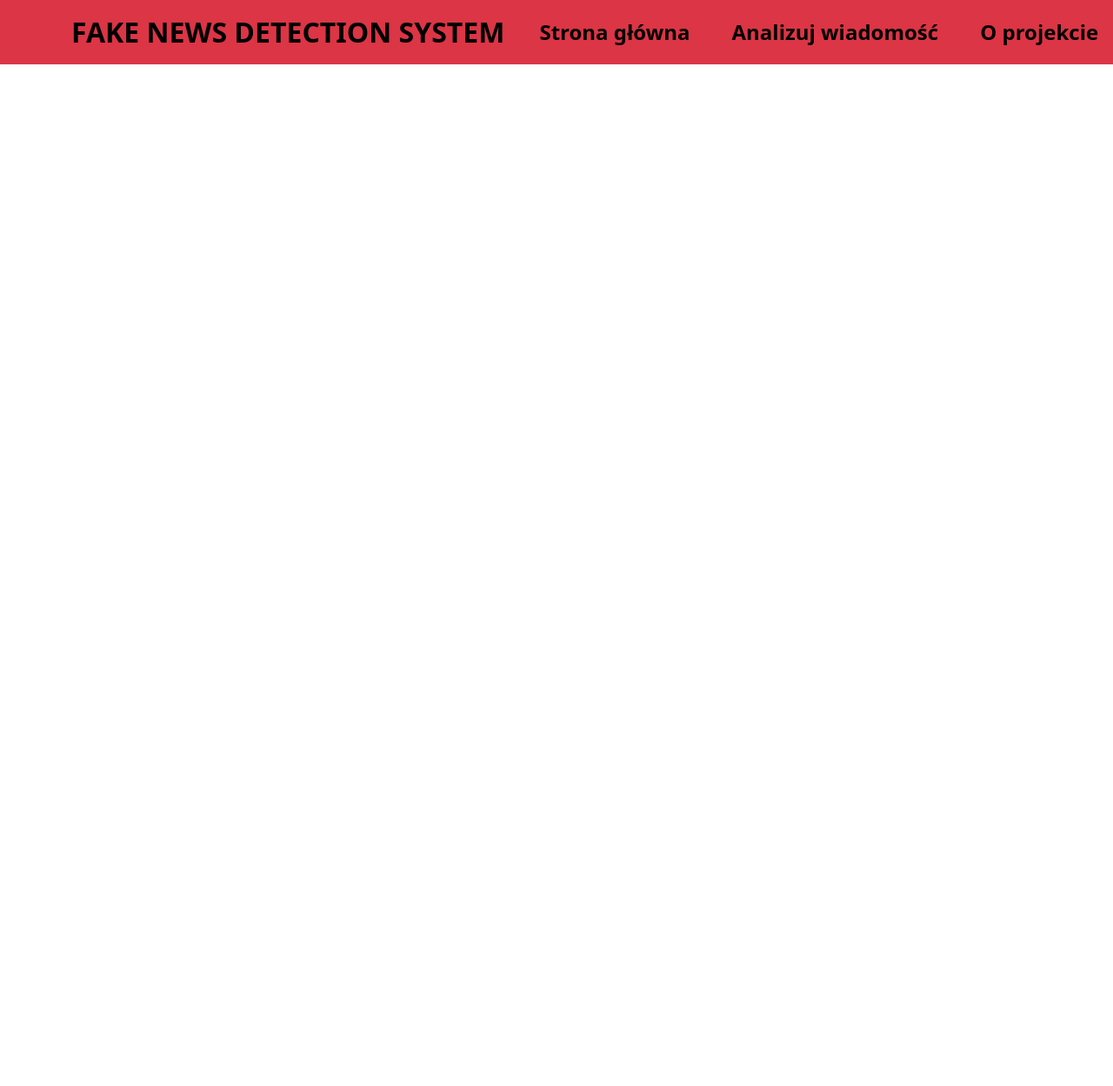
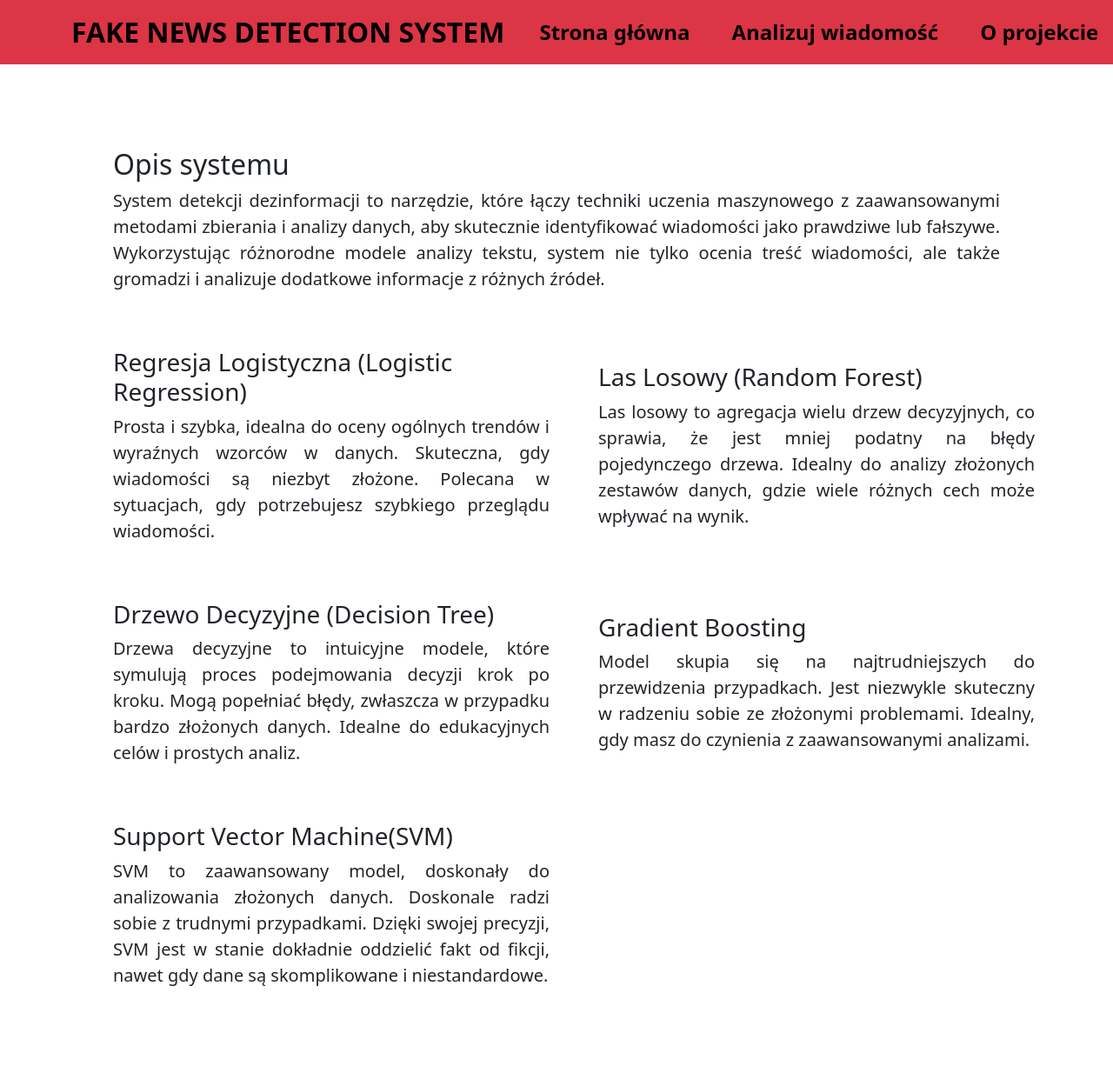
Before and after one commit to fifif0/detection_system, a Django app: page /about in a window 1280 px wide. Shown: the whole page at 87% size. Before the commit the page ends 74 px from the top, so only its background shows below. Run offline with Django 4.2, Linux system fonts and the light colour scheme; some libraries are stand-ins or nearby versions.

Commit message:
poprawki

```diff
--- a/system/templates/about.html
+++ b/system/templates/about.html
@@ -1,3 +1,60 @@
 {% extends 'base.html' %} {% block content %} {% load widget_tweaks %}
+<section class="container py-5">
+    <div class="row align-items-center my-5">
+        <div class="col-md-12 px-5">
+            <h2>Opis systemu</h2>
+            <p> System detekcji dezinformacji to narzędzie, które łączy techniki uczenia maszynowego z zaawansowanymi
+                metodami zbierania i analizy danych, aby skutecznie identyfikować wiadomości jako prawdziwe lub
+                fałszywe. Wykorzystując różnorodne modele analizy tekstu, system nie tylko ocenia treść wiadomości, ale
+                także gromadzi i analizuje dodatkowe informacje z różnych źródeł.</p>
+        </div>
+    </div>
+
+    <div class="row align-items-center my-5">
+        <div class="col-md-6 px-5 pe-2">
+            <h3>Regresja Logistyczna (Logistic Regression)</h3>
+            <p>Prosta i szybka, idealna do oceny ogólnych trendów i wyraźnych wzorców w danych. Skuteczna, gdy
+                wiadomości są niezbyt złożone. Polecana w
+                sytuacjach, gdy potrzebujesz szybkiego przeglądu wiadomości.</p>
+
+        </div>
+
+
+        <div class="col-md-6 px-5 pe-2">
+            <h3>Las Losowy (Random Forest)</h3>
+            <p>Las losowy to agregacja wielu drzew decyzyjnych, co sprawia, że jest mniej podatny na błędy pojedynczego
+                drzewa. Idealny do analizy złożonych zestawów danych, gdzie wiele różnych cech może wpływać na wynik.
+            </p>
+        </div>
+
+    </div>
+    <div class="row align-items-center my-5">
+        <div class="col-md-6 px-5 pe-2">
+            <h3>Drzewo Decyzyjne (Decision Tree)</h3>
+            <p>Drzewa decyzyjne to intuicyjne modele, które symulują proces podejmowania decyzji krok po kroku. Mogą
+                popełniać błędy, zwłaszcza w przypadku bardzo
+                złożonych danych. Idealne do edukacyjnych celów i prostych analiz.</p>
+
+        </div>
+
+        <div class="col-md-6 px-5 pe-2">
+            <h3>Gradient Boosting</h3>
+            <p>Model skupia się na najtrudniejszych do przewidzenia
+                przypadkach. Jest niezwykle skuteczny w radzeniu sobie ze
+                złożonymi problemami. Idealny, gdy masz do czynienia z zaawansowanymi analizami.</p>
+        </div>
+
+    </div>
+
+    <div class="row align-items-center my-5">
+        <div class="col-md-6 pe-2 px-5">
+            <h3>Support Vector Machine(SVM)</h3>
+            <p>SVM to zaawansowany model, doskonały do analizowania złożonych danych. Doskonale radzi sobie z trudnymi
+                przypadkami. Dzięki swojej precyzji, SVM jest w stanie dokładnie oddzielić fakt od fikcji, nawet gdy
+                dane są skomplikowane i niestandardowe.</p>
+
+        </div>
+
+</section>
 
 {% endblock %}
```
Also changed, not shown: SYSTEMtogeneratemodel/program.py (+13 -13 lines), db.sqlite3.
